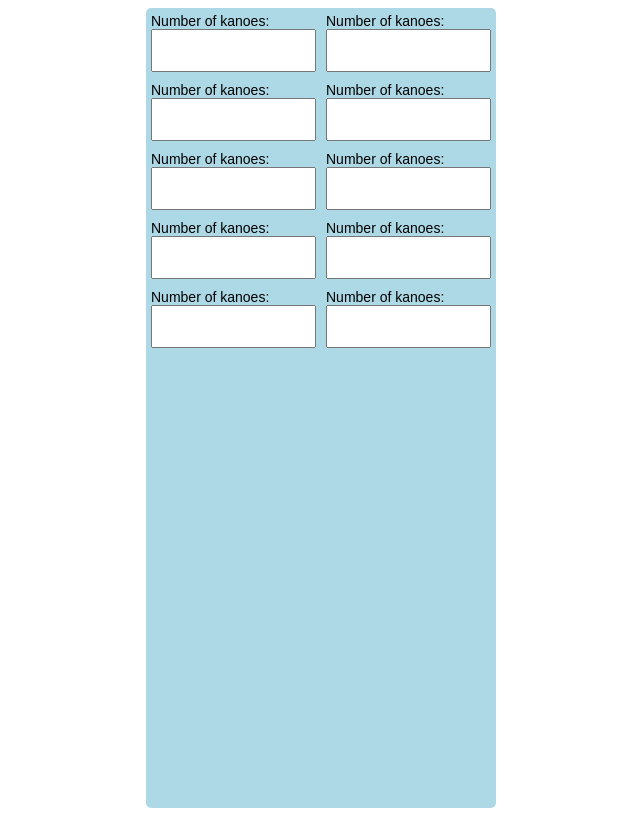
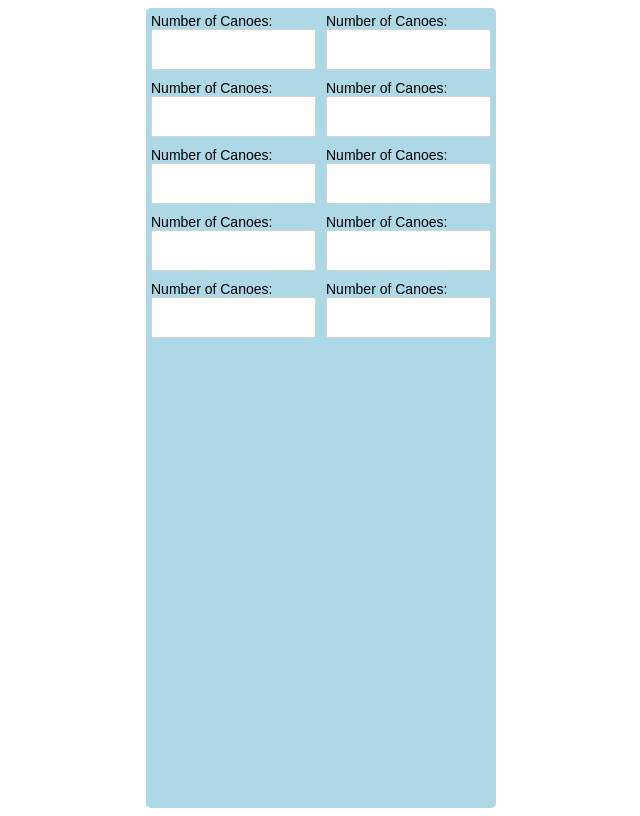
Before and after one commit to Javier-Machin/rental-checkout, a React app: page / in a window 1280 px wide. Shown: the whole page, without its empty margins (319-959 px from the left). Built offline with nearby package versions, Linux system fonts and the light colour scheme.

Commit message:
feat: extract numeric field as component

```diff
--- /dev/null
+++ b/src/components/NumericField.js
@@ -0,0 +1,23 @@
+import React, { memo } from 'react';
+import '../css/NumericField.scss';
+
+const NumericField = ({ name, min, max, disabled, label }) => {
+  return (
+    <div className="numeric-field">
+      <label className="numeric-field__label" htmlFor={name}>
+        {label}
+        <input
+          className="numeric-field__input"
+          type="number"
+          disabled={disabled}
+          min={min}
+          max={max}
+          name={name}
+          id={name}
+        />
+      </label>
+    </div>
+  );
+};
+
+export default memo(NumericField);
--- a/src/components/RentalCheckout.js
+++ b/src/components/RentalCheckout.js
@@ -1,147 +1,74 @@
 import React, { PureComponent } from 'react';
+import NumericField from './NumericField';
 import '../css/RentalCheckout.scss';
 
 class RentalCheckout extends PureComponent {
-  constructor(props) {
-    super(props);
-  }
-
   render() {
     return (
-      <section className="rental-checkout">
+      <aside className="rental-checkout">
         <form className="rental-checkout__form">
-          <div className="numeric-field">
-            <label htmlFor="input-1">
-              Number of kanoes:
-              <input
-                className="numeric-input"
-                type="number"
+          <NumericField
             min="1"
-                max="1000000"
-                name="jump-to-row-input"
-                id="input-1"
+            max="10"
+            name="canoes"
+            label="Number of Canoes:"
           />
-            </label>
-          </div>
-          <div className="numeric-field">
-            <label htmlFor="input-1">
-              Number of kanoes:
-              <input
-                className="numeric-input"
-                type="number"
+          <NumericField
             min="1"
-                max="1000000"
-                name="jump-to-row-input"
-                id="input-1"
+            max="10"
+            name="canoes"
+            label="Number of Canoes:"
           />
-            </label>
-          </div>
-          <div className="numeric-field">
-            <label htmlFor="input-1">
-              Number of kanoes:
-              <input
-                className="numeric-input"
-                type="number"
+          <NumericField
             min="1"
-                max="1000000"
-                name="jump-to-row-input"
-                id="input-1"
+            max="10"
+            name="canoes"
+            label="Number of Canoes:"
           />
-            </label>
-          </div>
-          <div className="numeric-field">
-            <label htmlFor="input-1">
-              Number of kanoes:
-              <input
-                className="numeric-input"
-                type="number"
+          <NumericField
             min="1"
-                max="1000000"
-                name="jump-to-row-input"
-                id="input-1"
+            max="10"
+            name="canoes"
+            label="Number of Canoes:"
           />
-            </label>
-          </div>
-          <div className="numeric-field">
-            <label htmlFor="input-1">
-              Number of kanoes:
-              <input
-                className="numeric-input"
-                type="number"
+          <NumericField
             min="1"
-                max="1000000"
-                name="jump-to-row-input"
-                id="input-1"
+            max="10"
+            name="canoes"
+            label="Number of Canoes:"
           />
-            </label>
-          </div>
-          <div className="numeric-field">
-            <label htmlFor="input-1">
-              Number of kanoes:
-              <input
-                className="numeric-input"
-                type="number"
+          <NumericField
             min="1"
-                max="1000000"
-                name="jump-to-row-input"
-                id="input-1"
+            max="10"
+            name="canoes"
+            label="Number of Canoes:"
           />
-            </label>
-          </div>
-          <div className="numeric-field">
-            <label htmlFor="input-1">
-              Number of kanoes:
-              <input
-                className="numeric-input"
-                type="number"
+          <NumericField
             min="1"
-                max="1000000"
-                name="jump-to-row-input"
-                id="input-1"
+            max="10"
+            name="canoes"
+            label="Number of Canoes:"
           />
-            </label>
-          </div>
-          <div className="numeric-field">
-            <label htmlFor="input-1">
-              Number of kanoes:
-              <input
-                className="numeric-input"
-                type="number"
+          <NumericField
             min="1"
-                max="1000000"
-                name="jump-to-row-input"
-                id="input-1"
+            max="10"
+            name="canoes"
+            label="Number of Canoes:"
           />
-            </label>
-          </div>
-          <div className="numeric-field">
-            <label htmlFor="input-1">
-              Number of kanoes:
-              <input
-                className="numeric-input"
-                type="number"
+          <NumericField
             min="1"
-                max="1000000"
-                name="jump-to-row-input"
-                id="input-1"
+            max="10"
+            name="canoes"
+            label="Number of Canoes:"
           />
-            </label>
-          </div>
-          <div className="numeric-field">
-            <label htmlFor="input-1">
-              Number of kanoes:
-              <input
-                className="numeric-input"
-                type="number"
+          <NumericField
             min="1"
-                max="1000000"
-                name="jump-to-row-input"
-                id="input-1"
+            max="10"
+            name="canoes"
+            label="Number of Canoes:"
           />
-            </label>
-          </div>
         </form>
-      </section>
+      </aside>
     );
   }
 }
--- /dev/null
+++ b/src/css/NumericField.scss
@@ -0,0 +1,14 @@
+.numeric-field {
+  &__label {
+    display: flex;
+    flex-direction: column;
+    font-size: 14px;
+    margin: 5px;
+  }
+
+  &__input {
+    border-radius: 2px;
+    border: 1px solid lightgray;
+    padding: 0.75rem;
+  }
+}
--- a/src/css/RentalCheckout.scss
+++ b/src/css/RentalCheckout.scss
@@ -10,17 +10,4 @@
     grid-template-rows: repeat(4, 1fr);
     grid-template-columns: repeat(2, 1fr);
   }
-
-  .numeric-input {
-    padding: 0.75rem;
-  }
-
-  .numeric-field {
-    label {
-      display: flex;
-      flex-direction: column;
-      font-size: 14px;
-      margin: 5px;
-    }
-  }
 }
```
Lines whose indentation alone changed are shown as unchanged.
